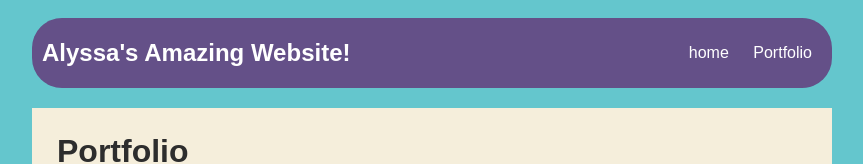
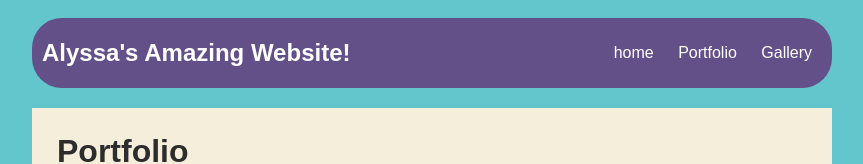
Before and after one commit to AlyssaMajor/AlyssaMajor.github.io, a plain HTML site: page portfolio.html in a window 1280 px wide. Shown: the top 164 px of the page, without its empty margins (208-1071 px from the left). Drawn offline with nearby package versions, Linux system fonts and the light colour scheme; no server answers.

Commit message:
update portfolio.html file

```diff
--- a/portfolio.html
+++ b/portfolio.html
@@ -96,7 +96,9 @@
                         <a href="portfolio.html"> Portfolio </a>
 
                     </li>
-
+                    <li>
+                      <a href="gallery.html"> Gallery </a>
+                  </li>
                 </ul>
             </nav>
             <main>
```
